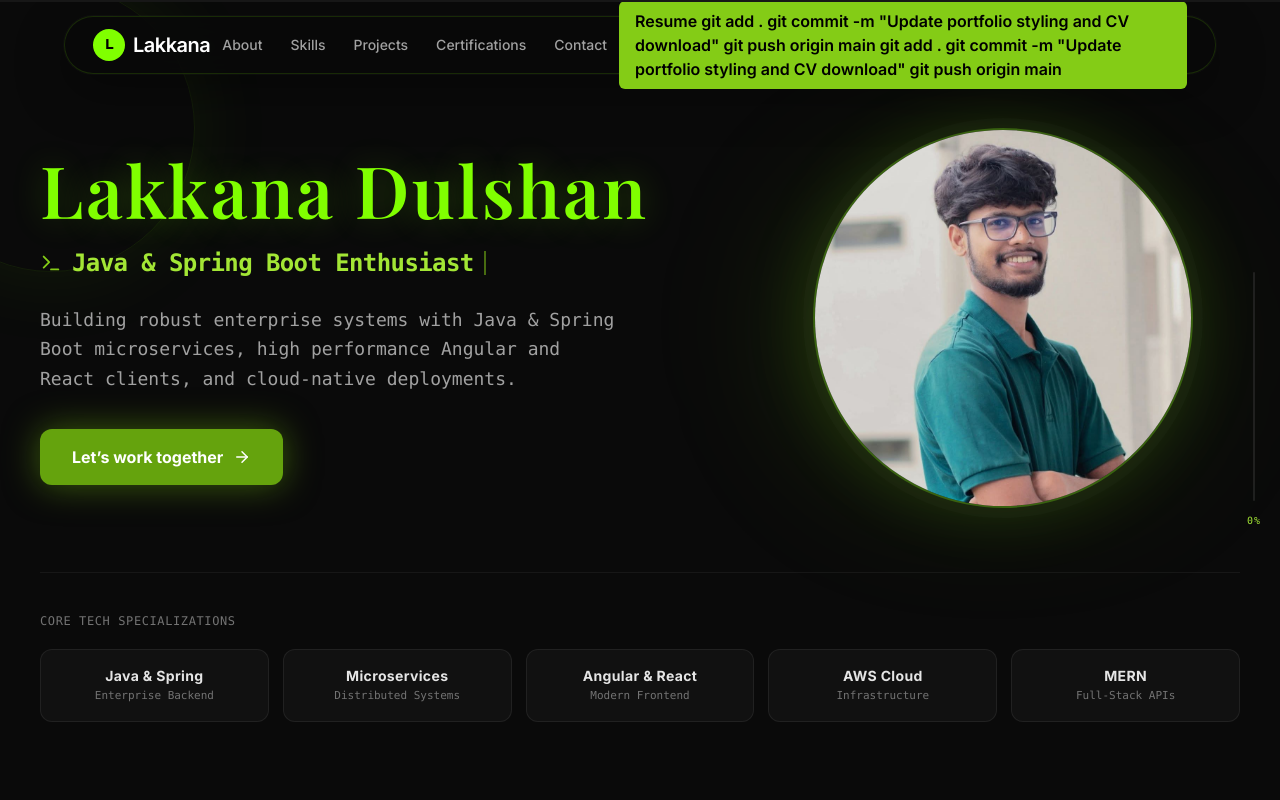
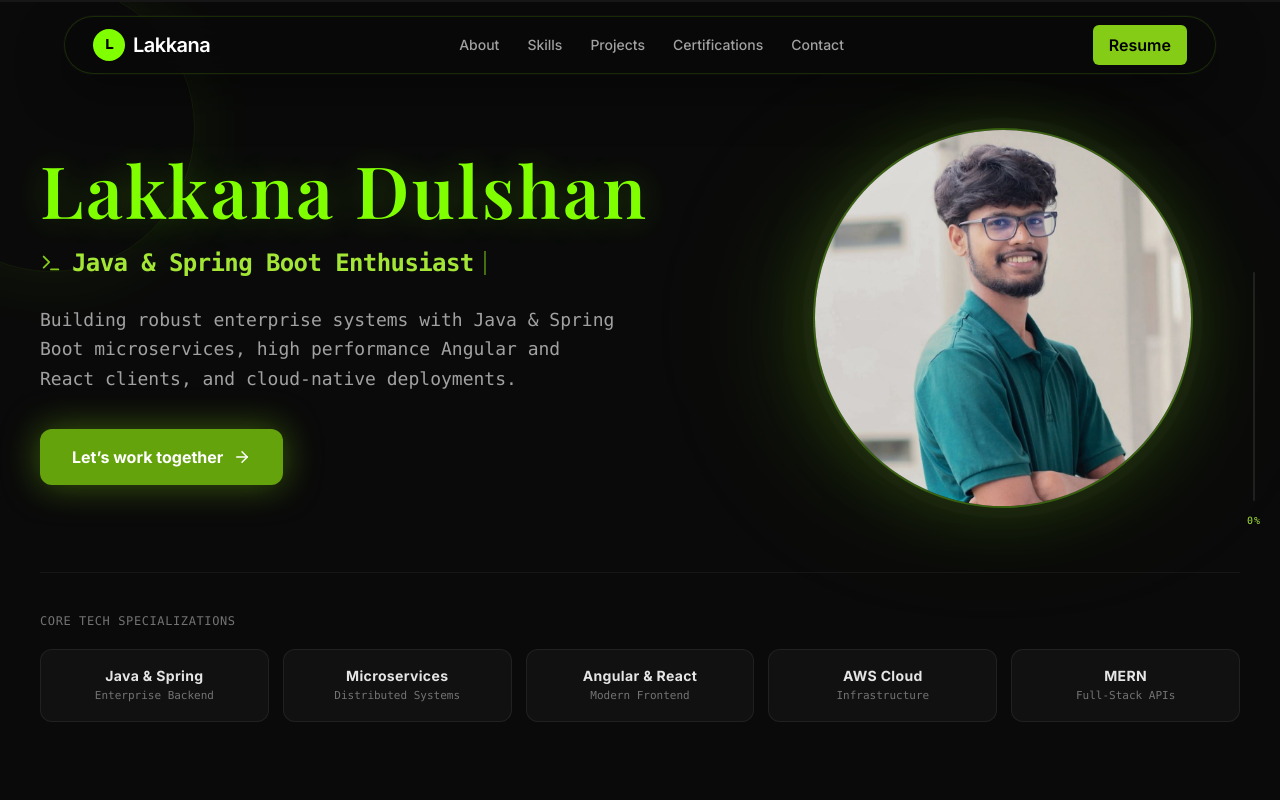
Before and after one commit to lakkanadulshan/lakkana-portfolio, a React (Vite) app in the folder my-portfolio/: page / in a window 1280 px wide. Shown: the top 800 px of the page. Built offline with nearby package versions, Linux system fonts and the light colour scheme; no server answers; a web font is replaced by a local one.

Commit message:
Clean resume button text

```diff
--- a/my-portfolio/src/components/Navbar.jsx
+++ b/my-portfolio/src/components/Navbar.jsx
@@ -1,5 +1,4 @@
 import React from "react";
-import { Download } from "lucide-react";
 import cvFile from "../assets/Lakkana_Dulshan_CV.pdf";
 
 export default function Navbar() {
@@ -43,11 +42,7 @@ export default function Navbar() {
           className="flex items-center gap-2 px-4 py-2 bg-[#84cc16] text-black font-semibold rounded-md hover:bg-[#a3e635] transition-colors"
         >
           Resume
-          git add .
-        git commit -m "Update portfolio styling and CV download"
-        git push origin main        git add .
-        git commit -m "Update portfolio styling and CV download"
-        git push origin main      </a>
+        </a>
       </div>
     </header>
   );
```
